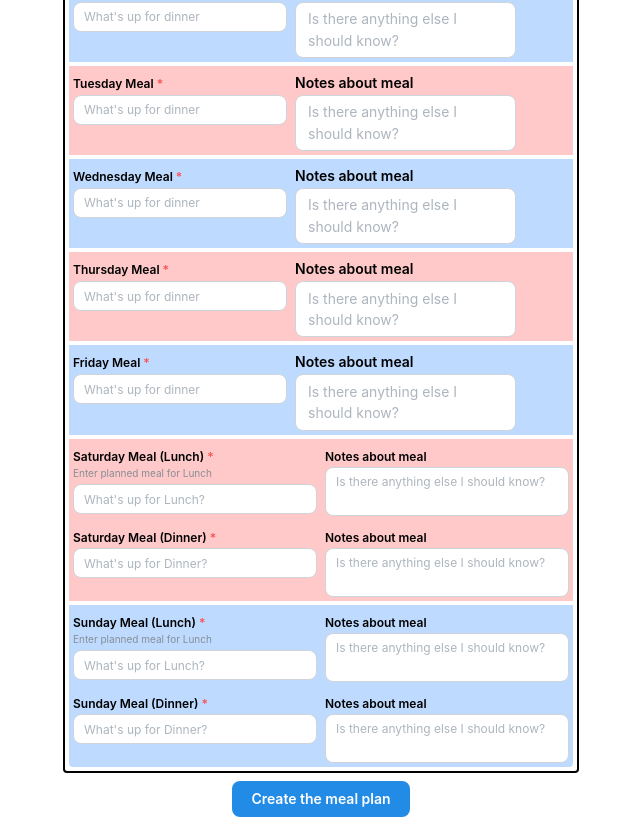
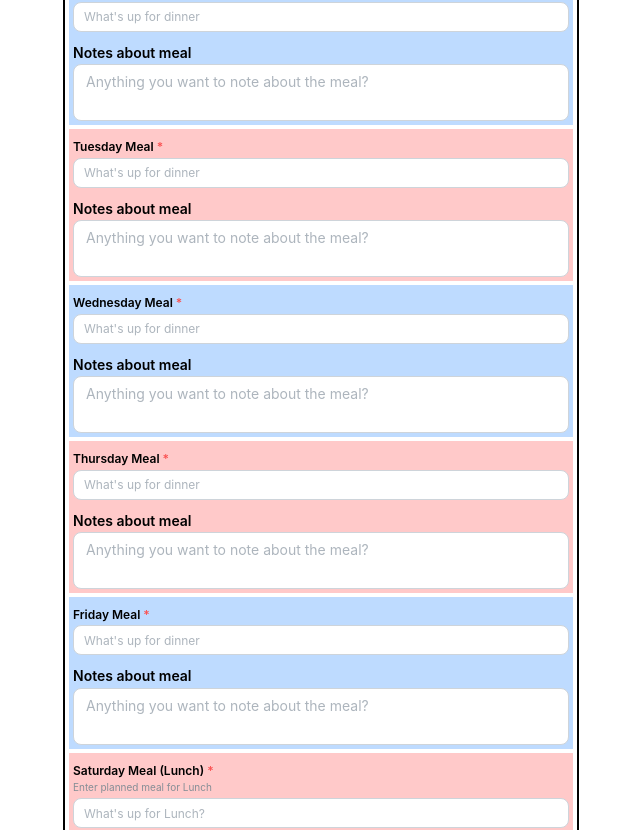
Before and after one commit to chubibobibo/meals, a React (Vite) app in the folder client/: page /dashboard/index in a window 1280 px wide. Shown: the part 234-1064 px from the top of the page, without its empty margins (319-959 px from the left). Built offline with nearby package versions, Linux system fonts and the light colour scheme.

Commit message:
added footer

```diff
--- /dev/null
+++ b/client/src/components/Footer.tsx
@@ -0,0 +1,10 @@
+function Footer() {
+  return (
+    <>
+      <section className='flex border-t-1 border-gray-700 mx-2 mt-4 mb-2 pt-1 text-xs text-gray-800 mt-10'>
+        © 2026 | alistairabao. All rights reserved
+      </section>
+    </>
+  );
+}
+export default Footer;
--- a/client/src/components/MealInput.tsx
+++ b/client/src/components/MealInput.tsx
@@ -28,7 +28,7 @@ function MealInput({
 }: MealInputType) {
   return (
     <>
-      <aside className={`flex gap-2 ${bgColor} p-1`}>
+      <aside className={`flex flex-col gap-2 ${bgColor} p-1`}>
         <TextInput
           size={sizeProp}
           label={labelProp}
--- a/client/src/components/MealPlanForm.tsx
+++ b/client/src/components/MealPlanForm.tsx
@@ -60,7 +60,7 @@ function MealPlanForm() {
           requiredProp={true}
           TASizeProp='sm'
           TALabelProp='Notes about meal'
-          TAPlaceholderProp='Is there anything else I should know?'
+          TAPlaceholderProp='Anything you want to note about the meal?'
           TANameProp='mondayDinnerNotes'
           TARequiredProp={false}
           bgColor='bg-blue-200'
@@ -73,7 +73,7 @@ function MealPlanForm() {
           requiredProp={true}
           TASizeProp='sm'
           TALabelProp='Notes about meal'
-          TAPlaceholderProp='Is there anything else I should know?'
+          TAPlaceholderProp='Anything you want to note about the meal?'
           TANameProp='tuesdayDinnerNotes'
           TARequiredProp={false}
           bgColor='bg-red-200'
@@ -86,7 +86,7 @@ function MealPlanForm() {
           requiredProp={true}
           TASizeProp='sm'
           TALabelProp='Notes about meal'
-          TAPlaceholderProp='Is there anything else I should know?'
+          TAPlaceholderProp='Anything you want to note about the meal?'
           TANameProp='wednesdayDinnerNotes'
           TARequiredProp={false}
           bgColor='bg-blue-200'
@@ -99,7 +99,7 @@ function MealPlanForm() {
           requiredProp={true}
           TASizeProp='sm'
           TALabelProp='Notes about meal'
-          TAPlaceholderProp='Is there anything else I should know?'
+          TAPlaceholderProp='Anything you want to note about the meal?'
           TANameProp='thursdayDinnerNotes'
           TARequiredProp={false}
           bgColor='bg-red-200'
@@ -112,13 +112,13 @@ function MealPlanForm() {
           requiredProp={true}
           TASizeProp='sm'
           TALabelProp='Notes about meal'
-          TAPlaceholderProp='Is there anything else I should know?'
+          TAPlaceholderProp='Anything you want to note about the meal?'
           TANameProp='fridayDinnerNotes'
           TARequiredProp={false}
           bgColor='bg-blue-200'
         />
 
-        <aside className='flex gap-2 grid grid-cols-2 grid-cols-2 bg-red-200 p-1'>
+        <aside className='flex gap-2 grid grid-cols-1 grid-rows-2 bg-red-200 p-1'>
           <TextInput
             size='xs'
             label='Saturday Meal (Lunch)'
@@ -131,7 +131,7 @@ function MealPlanForm() {
             size='xs'
             label='Notes about meal'
             // description='Any notes you want to share?'
-            placeholder='Is there anything else I should know?'
+            placeholder='Anything you want to note about the meal?'
             name='saturdayLunchNotes'
           />
           <TextInput
@@ -146,11 +146,11 @@ function MealPlanForm() {
             size='xs'
             label='Notes about meal'
             // description='Any notes you want to share?'
-            placeholder='Is there anything else I should know?'
+            placeholder='Anything you want to note about the meal?'
             name='saturdayDinnerNotes'
           />
         </aside>
-        <aside className='flex gap-2 grid grid-cols-2 grid-cols-2 bg-blue-200 p-1 rounded-b-sm'>
+        <aside className='flex gap-2 grid grid-cols-1 grid-rows-2 bg-blue-200 p-1 rounded-b-sm'>
           <TextInput
             size='xs'
             label='Sunday Meal (Lunch)'
@@ -163,7 +163,7 @@ function MealPlanForm() {
             size='xs'
             label='Notes about meal'
             // description='Any notes you want to share?'
-            placeholder='Is there anything else I should know?'
+            placeholder='Anything you want to note about the meal?'
             name='sundayLunchNotes'
           />
           <TextInput
@@ -178,10 +178,15 @@ function MealPlanForm() {
             size='xs'
             label='Notes about meal'
             // description='Any notes you want to share?'
-            placeholder='Is there anything else I should know?'
+            placeholder='Anything you want to note about the meal?'
             name='sundayDinnerNotes'
           />
         </aside>
+        {/* <aside className='text-center my-4'>
+          <Button variant='filled' type='submit' className=''>
+            Create the meal plan
+          </Button>
+        </aside> */}
       </section>
     </>
   );
--- a/client/src/pages/IndexPage.tsx
+++ b/client/src/pages/IndexPage.tsx
@@ -1,5 +1,6 @@
 import MealPlanForm from "../components/MealPlanForm";
 import { Button } from "@mantine/core";
+import Footer from "../components/Footer";
 
 function IndexPage() {
   const handleSubmit = (e: React.SubmitEvent<HTMLFormElement>) => {
@@ -14,10 +15,13 @@ function IndexPage() {
     <main className='p-2 pt-5 w-screen flex flex-col items-center'>
       <form method='POST' onSubmit={handleSubmit}>
         <MealPlanForm />
-        <section className='flex justify-center p-2'>
+        <section className='flex justify-center p-4'>
           <Button variant='filled' type='submit' className=''>
             Create the meal plan
           </Button>
+        </section>
+        <section className='inset-x-0 bottom-0'>
+          <Footer />
         </section>
       </form>
     </main>
--- a/client/src/pages/LandingPage.tsx
+++ b/client/src/pages/LandingPage.tsx
@@ -1,5 +1,6 @@
 import AvatarComponent from "../components/Avatar";
 import { useState } from "react";
+import Footer from "../components/Footer";
 
 function LandingPage() {
   // fetch localStorage content to be used as default for the userData state. This way we will have the userData state persist even after refreshes.
@@ -46,7 +47,9 @@ function LandingPage() {
 
           {/* avatar login links */}
         </section>
-        {/* <p>Username: {currentUsername}</p> */}
+        <section className='mt-10 fixed inset-x-0 bottom-0'>
+          <Footer />
+        </section>
       </main>
     </>
   );
```
